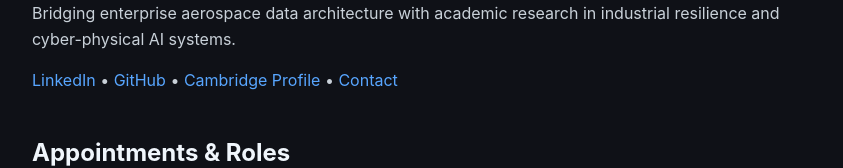
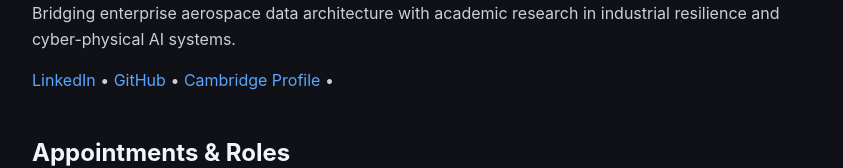
Before and after one commit to thedinuantony/thedinuantony.github.io, a plain HTML site: page index.html in a window 1280 px wide. Shown: the part 157-325 px from the top of the page, without its empty margins (218-1061 px from the left). Drawn offline with Linux system fonts and the light colour scheme.

Commit message:
Remove contact link from header in index.html

```diff
--- a/index.html
+++ b/index.html
@@ -132,7 +132,6 @@
         <a href="https://www.linkedin.com/in/thedinuantony">LinkedIn</a> &bull;
         <a href="https://github.com/thedinuantony">GitHub</a> &bull;
         <a href="https://www.ifm.eng.cam.ac.uk/people/da667/">Cambridge Profile</a> &bull;
-        <a href="mailto:dinu.antony@outlook.com">Contact</a>
       </div>
     </header>
 
```
